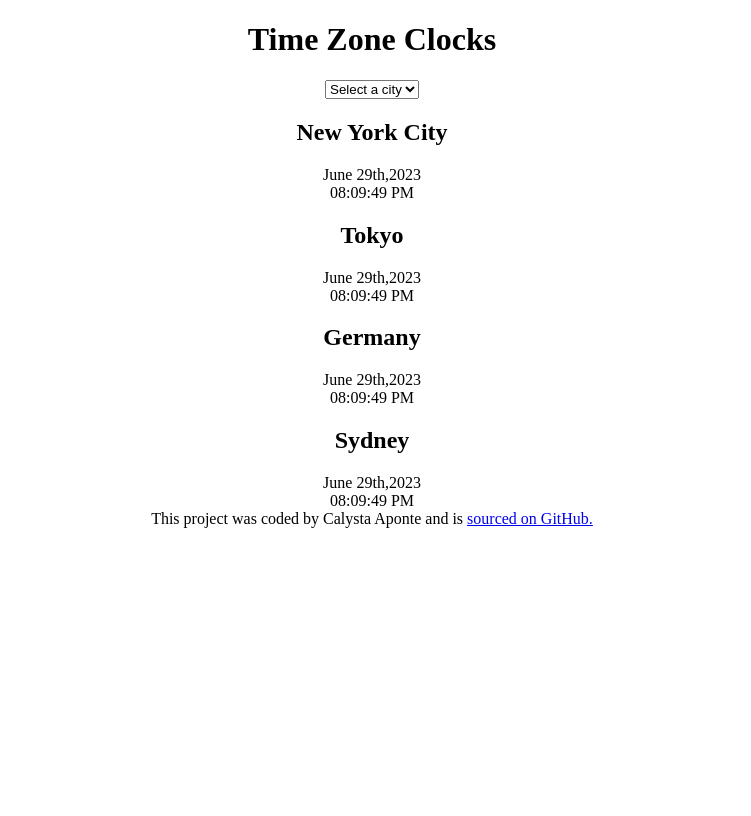
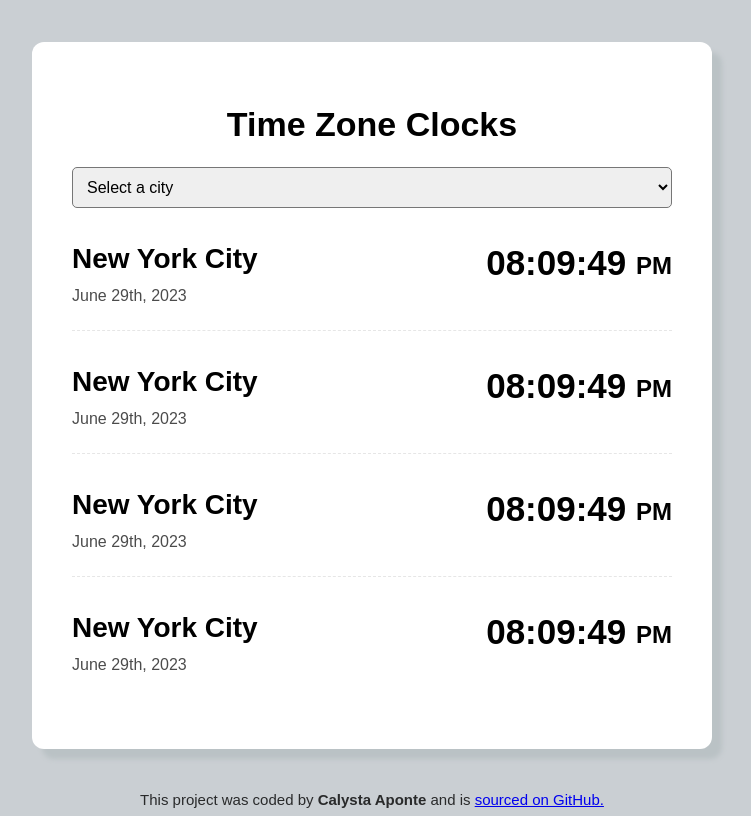
Before and after one commit to Caly-Caly/Timezone-Clocks, a plain HTML site: page index.html in a window 1280 px wide. Shown: the whole page, without its empty margins (268-1019 px from the left). Drawn offline with nearby package versions, Linux system fonts and the light colour scheme; a script that the page names is missing.

Commit message:
Created container outline and spruced up the interface

```diff
--- a/index.html
+++ b/index.html
@@ -12,36 +12,44 @@
     <div class="container">
       <h1>Time Zone Clocks</h1>
 
-      <select name="cities" id="cities">
+      <select name="citylist" id="citylist">
         <option value="">Select a city</option>
         <option value="paris">Paris 🇫🇷</option>
         <option value="tokyo">Tokyo 🇯🇵</option>
         <option value="sydney">Sydney 🇦🇺</option>
       </select>
 
-      <div class="sampleCity">
-        <h2>New York City</h2>
-        <div class="date">June 29th,2023</div>
-        <div class="time">08:09:49 PM</div>
+      <div class="city">
+        <div>
+          <h2>New York City</h2>
+          <div class="date">June 29th, 2023</div>
+        </div>
+        <div class="time">08:09:49 <small>PM</small></div>
       </div>
-      <div class="sampleCity">
-        <h2>Tokyo</h2>
-        <div class="date">June 29th,2023</div>
-        <div class="time">08:09:49 PM</div>
+      <div class="city">
+        <div>
+          <h2>New York City</h2>
+          <div class="date">June 29th, 2023</div>
+        </div>
+        <div class="time">08:09:49 <small>PM</small></div>
       </div>
-      <div class="sampleCity">
-        <h2>Germany</h2>
-        <div class="date">June 29th,2023</div>
-        <div class="time">08:09:49 PM</div>
+      <div class="city">
+        <div>
+          <h2>New York City</h2>
+          <div class="date">June 29th, 2023</div>
+        </div>
+        <div class="time">08:09:49 <small>PM</small></div>
       </div>
-      <div class="sampleCity">
-        <h2>Sydney</h2>
-        <div class="date">June 29th,2023</div>
-        <div class="time">08:09:49 PM</div>
+      <div class="city">
+        <div>
+          <h2>New York City</h2>
+          <div class="date">June 29th, 2023</div>
+        </div>
+        <div class="time">08:09:49 <small>PM</small></div>
       </div>
     </div>
     <footer>
-      This project was coded by Calysta Aponte and is
+      This project was coded by <strong>Calysta Aponte</strong> and is
       <a href="https://github.com/Caly-Caly/Time-Zone-Clock">
         sourced on GitHub.</a
       >
--- a/src/style.css
+++ b/src/style.css
@@ -1,3 +1,65 @@
 body {
+  background-color: #cacfd3;
+  font-family: sans-serif;
+}
+
+h1 {
+  font-family: Arial, Helvetica, sans-serif;
+  font-size: 34px;
   text-align: center;
 }
+
+h2 {
+  font-size: 28px;
+  margin: 0 0 12px;
+}
+
+footer {
+  color: rgba(0, 0, 0, 0.8);
+  font-size: 15px;
+  text-align: center;
+}
+
+select {
+  border-radius: 5px;
+  display: block;
+  font-size: 16px;
+  padding: 10px;
+  width: 100%;
+}
+
+.container {
+  background-color: #fff;
+  border-radius: 12px;
+  box-shadow: 10px 10px 5px #bac2c5;
+  margin: 42px auto;
+  max-width: 600px;
+  padding: 40px;
+}
+
+.city {
+  border-bottom: 1px dashed rgba(128, 128, 128, 0.2);
+  display: flex;
+  justify-content: space-between;
+  margin: 10px 0;
+  padding: 25px 0;
+}
+
+.city:last-child {
+  border: none;
+}
+
+.date {
+  opacity: 0.7;
+}
+
+.time {
+  font-size: 35px;
+  font-weight: bold;
+}
+
+.time small {
+  font-size: 24px;
+  line-height: 46px;
+  vertical-align: middle;
+}
```
